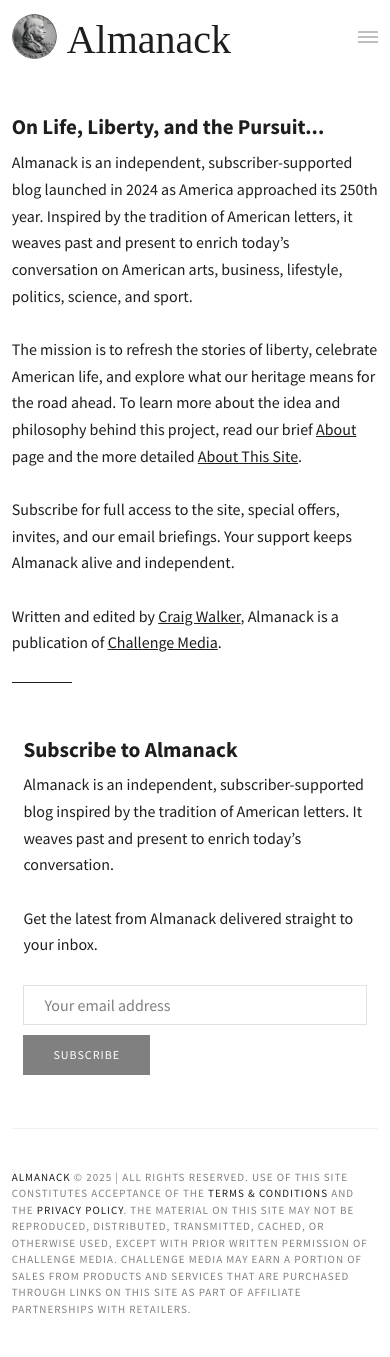
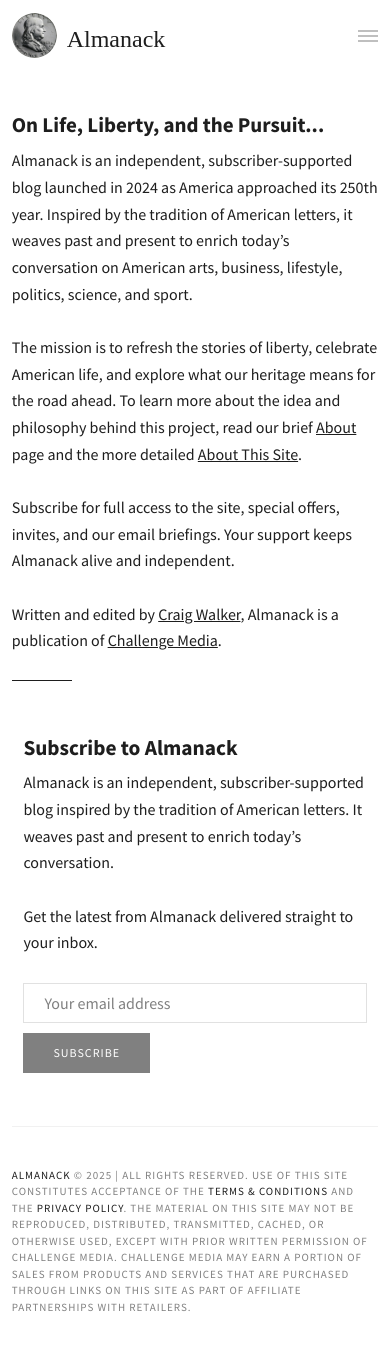
Before and after one commit to walkercraig/almanack, a Jekyll site: the page built from index.html, in a window 390 px wide. Built offline with Jekyll 4.4.1, drawn with Linux system fonts in a browser that asks for light colours; some web fonts are replaced; the list of posts is cut into pages by our own code.

Commit message:
Update _header.scss

```diff
--- a/_sass/_header.scss
+++ b/_sass/_header.scss
@@ -56,9 +56,10 @@
   color: #1e1e1e;
 }
 
-@media only screen and (max-width: 600px) {
+@media only screen and (max-width: 780px) {
   .site-title {
     margin: 7px 0 0 0 !important;
+    font-size: 1.5rem !important;
   }
 }
 
```
